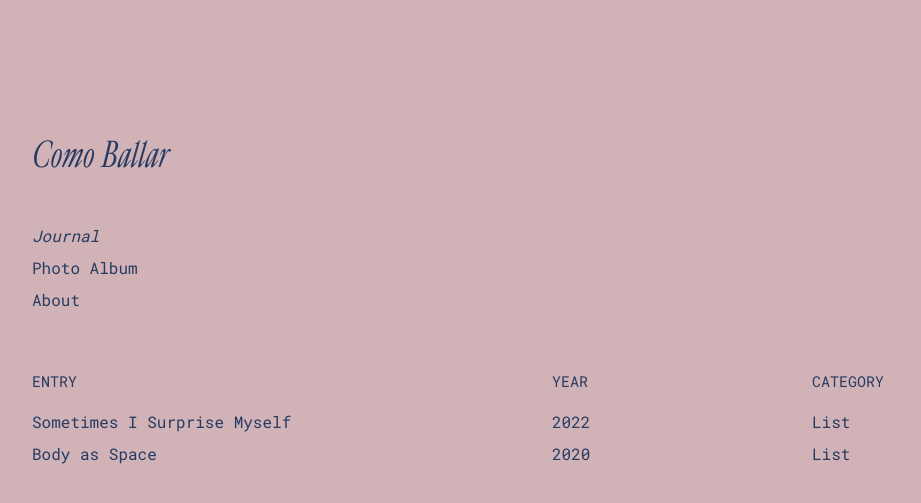
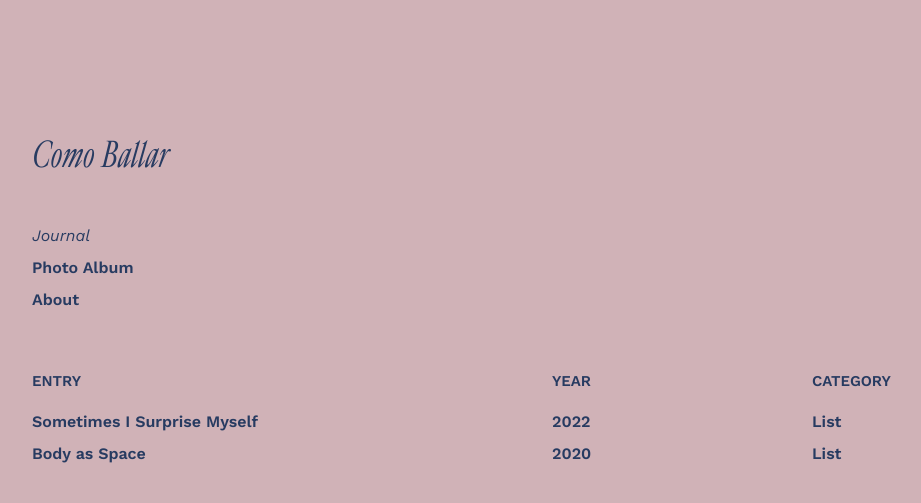
Before and after one commit to comballar/comballar.github.io, a Jekyll site: the page built from journal.html, in a window 1280 px wide. Shown: the top 503 px of the page, without its empty margins (88-1009 px from the left). Built offline with Jekyll 4.4.1, drawn with Linux system fonts in a browser that asks for light colours.

Commit message:
Update base.scss

```diff
--- a/_sass/base.scss
+++ b/_sass/base.scss
@@ -2,8 +2,8 @@
 $on-laptop:         800px !default;
 
 // typography
-@import url('https://fonts.googleapis.com/css?family=Roboto+Mono:400,600');
-$robotomono:       'Roboto Mono', monospace;
+@import url('https://fonts.googleapis.com/css2?family=Karla&family=Work+Sans:ital,wght@0,600;1,400;1,600&display=swap');
+$font__family:      'Work Sans', sans-serif;
 $font__size:        16px;
 $font__weight:      400;
 $font__line-height: 2;
@@ -101,7 +101,7 @@
   padding: 0;
   font-display: block;
   background: $color__beige;
-  font-family: $robotomono;
+  font-family: $font__family;
   font-size: $font__size;
   font-weight: $font__weight;
   line-height: $font__line-height;
```
